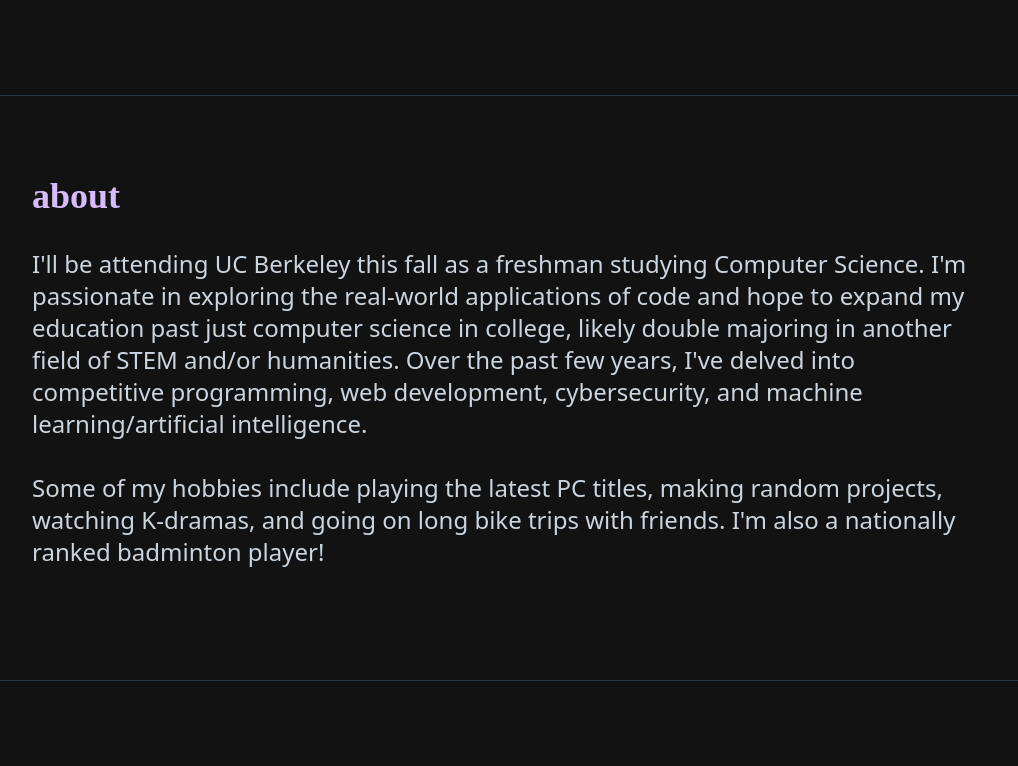
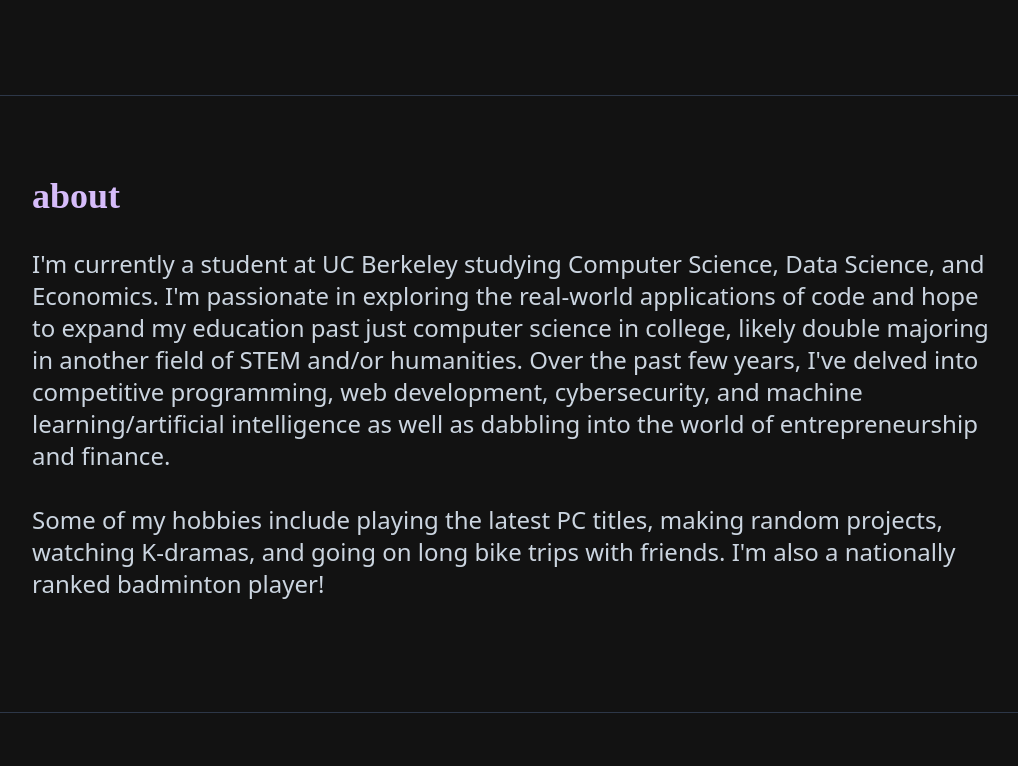
Before and after one commit to kevinjl321/portfolio, a React (Create React App) app: page / in a window 1280 px wide. Shown: the part 642-1408 px from the top of the page, without its empty margins (128-1146 px from the left). Built offline with nearby package versions, Linux system fonts and the light colour scheme.

Commit message:
update descrip.

```diff
--- a/src/components/About.tsx
+++ b/src/components/About.tsx
@@ -13,8 +13,8 @@ export class About extends Component {
           </div>
           <div className="mb-8">
             <p className="mb-8 text-xl md:text-2xl">
-              I'll be attending UC Berkeley this fall as a freshman studying Computer Science. I'm passionate in exploring the real-world applications of code and hope to expand my education past just computer science in college, likely double majoring in another field of STEM and/or humanities. Over the past few years, I've delved into
-              competitive programming, web development, cybersecurity, and machine learning/artificial intelligence.
+              I'm currently a student at UC Berkeley studying Computer Science, Data Science, and Economics. I'm passionate in exploring the real-world applications of code and hope to expand my education past just computer science in college, likely double majoring in another field of STEM and/or humanities. Over the past few years, I've delved into
+              competitive programming, web development, cybersecurity, and machine learning/artificial intelligence as well as dabbling into the world of entrepreneurship and finance.
               <br></br>
               <br></br>
               Some of my hobbies include playing the latest PC titles, making random projects, watching K-dramas,
```
